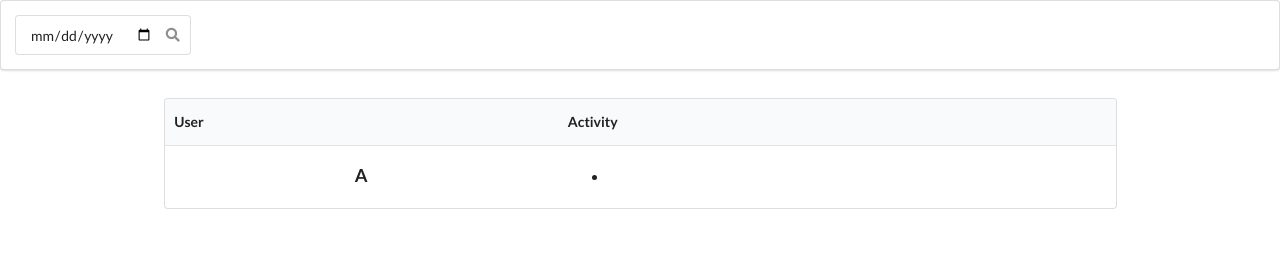
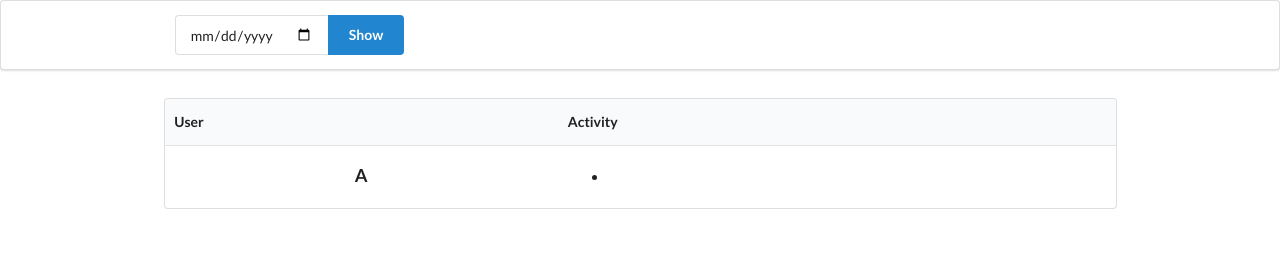
Before and after one commit to SnakeSolid/rust-team-activity, a plain HTML site: page public/index.html in a window 1280 px wide. Drawn offline with nearby package versions, Linux system fonts and the light colour scheme.

Commit message:
padding for date field

```diff
--- a/public/index.html
+++ b/public/index.html
@@ -10,11 +10,19 @@
 </head>
 <body>
   <div class="ui segment">
-    <div class="item">
-      <div class="ui icon input" data-bind="css: { error: isDateInvalid }">
-        <input placeholder="Search..." type="date" data-bind="value: selectedDate">
-        <i class="search link icon" data-bind="click: showActivity"></i>
-      </div>
+    <div class="ui grid">
+      <div class="two wide column"></div>
+
+      <div class="twelve wide column">
+        <div class="item">
+          <div class="ui action input" data-bind="css: { error: isDateInvalid }">
+            <input type="date" data-bind="value: selectedDate">
+            <button class="ui primary button" data-bind="click: showActivity">Show</button>
+          </div>
+        </div>
+        </div>
+
+      <div class="two wide column"></div>
     </div>
   </div>
 
```
